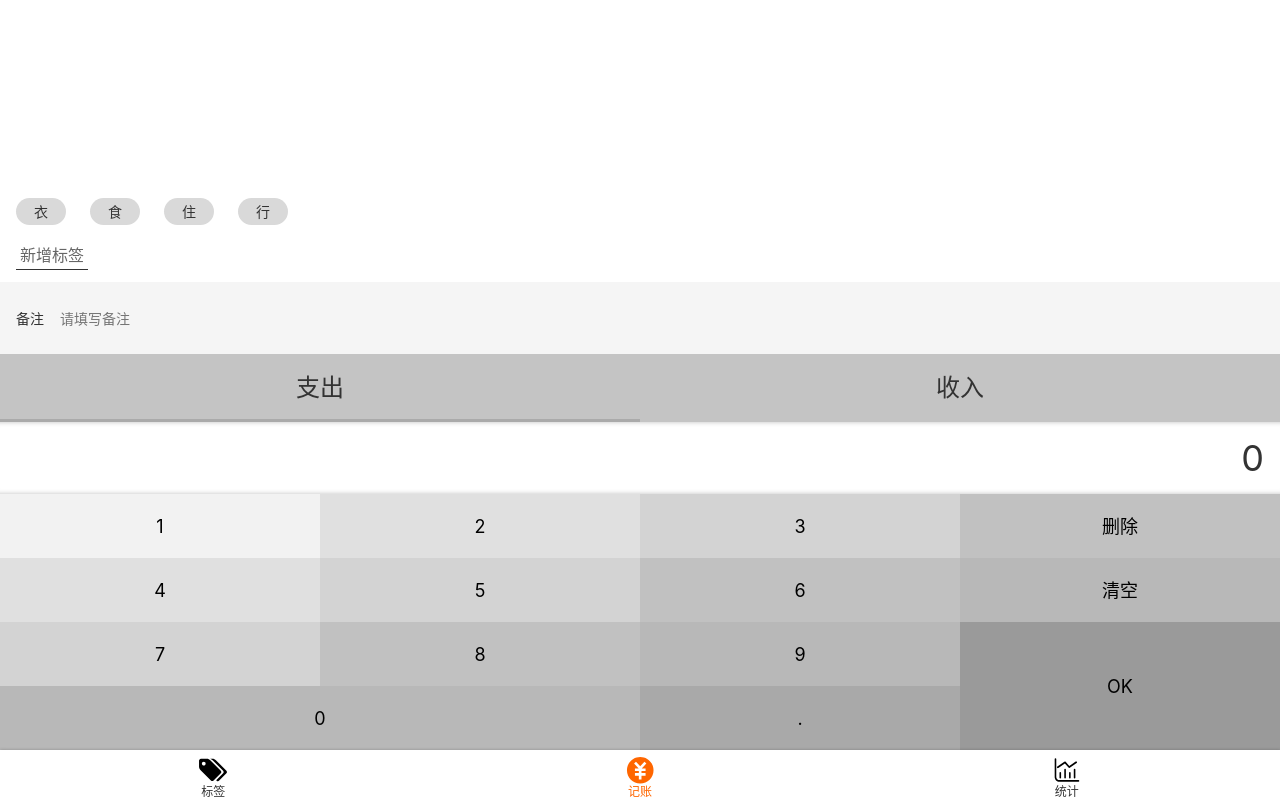
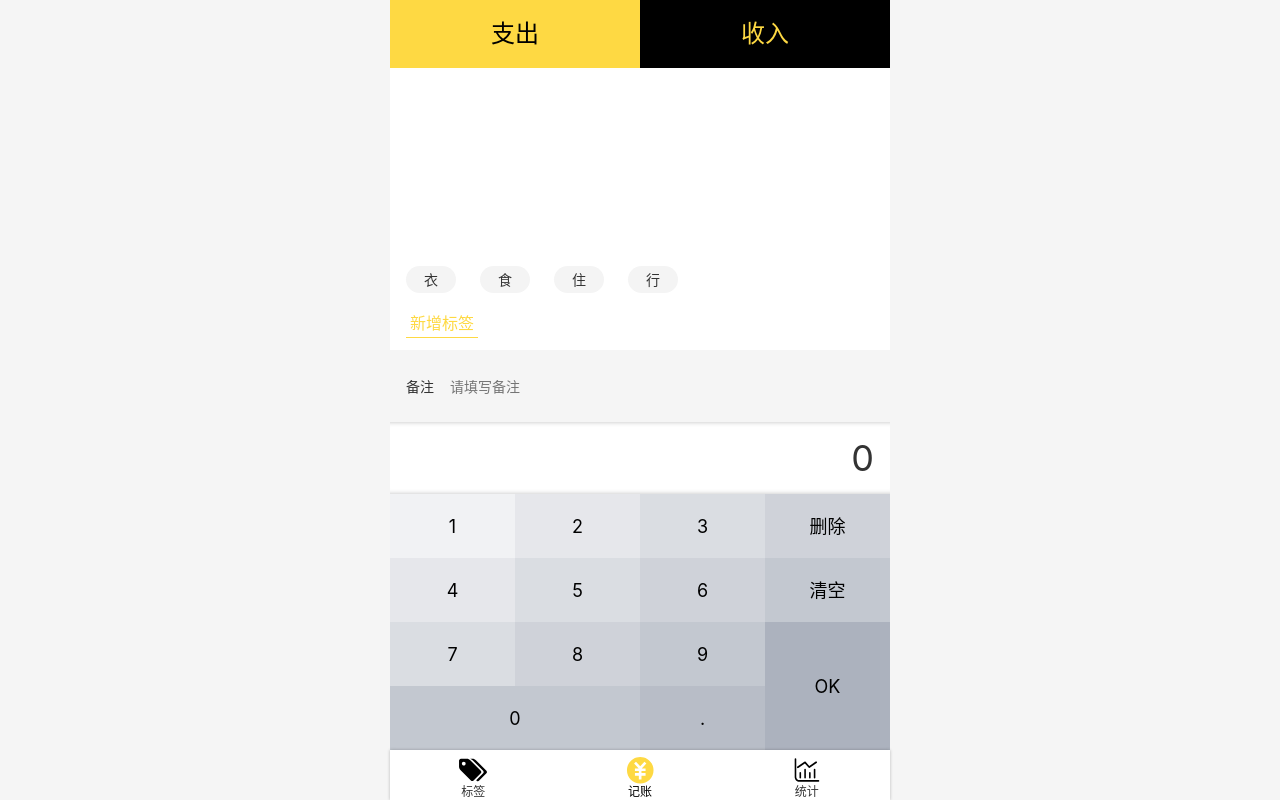
Before and after one commit to maple436/cuttle-money-react, a React app: page /#/money in a window 1280 px wide. Built offline with nearby package versions, Linux system fonts and the light colour scheme.

Commit message:
更改样式

```diff
--- a/src/App.tsx
+++ b/src/App.tsx
@@ -20,9 +20,8 @@ const AppWrapper = styled.div`
 
 function App() {
   window.onload=()=>{
-    return alert("请使用手机预览，体验更佳！！！")
+     return alert("请使用手机预览，体验更佳！！！")
   }
-console.log('fuck')
   return (
     <AppWrapper>
       <Router>
--- a/src/components/Button.tsx
+++ b/src/components/Button.tsx
@@ -2,7 +2,8 @@ import styled from 'styled-components';
 
 const Button = styled.button`
   font-size: 18px; border: none; padding: 8px 12px;
-  background: #f60; border-radius: 4px;
+   border-radius: 4px;
+   background: transparent;
   color: white;
 `;
 
--- a/src/components/Center.tsx
+++ b/src/components/Center.tsx
@@ -5,6 +5,9 @@ const Center = styled.div`
   justify-content: center;
   align-items: center;
   flex-direction: column;
+  //>button{
+  //  background: rgb(254,217,67);
+  //};
 `;
 
 export {Center}
--- a/src/components/Nav.tsx
+++ b/src/components/Nav.tsx
@@ -11,9 +11,9 @@ const NavWrapper = styled.nav`
   display: flex;
 
    >.selected{
-    color:#f60;
+    color:black;
     .icon{
-    fill:#f60;
+    fill:rgb(254,217,67);
     }
    }
     >.item{
--- a/src/index.scss
+++ b/src/index.scss
@@ -31,6 +31,8 @@ body {
   font-size:16px;
   line-height: 1.5;
   background: #f5f5f5;
+  max-width: 500px;
+  margin: 0 auto;
 }
 button,input{
   font: inherit;
--- a/src/views/Money.tsx
+++ b/src/views/Money.tsx
@@ -13,7 +13,7 @@ const MyLayout = styled(Layout)`
 `;
 
 const CategoryWrapper = styled.div`
-    background:#c4c4c4;
+    background:rgb(254,217,67);
 `;
 
 type Category = '-' | '+'
@@ -42,15 +42,16 @@ function Money() {
 
   return (
     <MyLayout scrollTop={9999}>
+      <CategoryWrapper>
+        <CategorySection value={selected.category}
+                         onChange={(category) => onChange({category})}/>
+      </CategoryWrapper>
       <TagsSection value={selected.tagIds}
                    onChange={tagIds => onChange({tagIds})}>
       </TagsSection>
       <NoteSection value={selected.note}
                    onChange={note => onChange({note})}/>
-      <CategoryWrapper>
-        <CategorySection value={selected.category}
-                         onChange={(category) => onChange({category})}/>
-      </CategoryWrapper>
+
       <NumberPadSection value={selected.amount}
                         onChange={(amount) => onChange({amount})}
                         onOk={submit}
--- a/src/views/Money/CategorySection.tsx
+++ b/src/views/Money/CategorySection.tsx
@@ -10,15 +10,11 @@ const Wrapper = styled.section`
             text-align:center;
             padding: 16px 0;
             position:relative;
-            &.selected::after{
-              content: '';
-              display:block;
-              height: 3px;
-              background: #aaa;
-              position:absolute;
-              bottom:0;
-              width: 100%;
-              left: 0;
+            background: black;
+            color:rgb(254,217,67);
+            &.selected{
+            background:rgb(254,217,67);
+            color:black;
             }
           }
         }
--- a/src/views/Money/NumberPadSection/Wrapper.tsx
+++ b/src/views/Money/NumberPadSection/Wrapper.tsx
@@ -13,37 +13,38 @@ const Wrapper = styled.section`
                       inset 0 5px 5px -5px rgba(0,0,0,0.25);
         }
         > .pad{
+
           > button{
             font-size: 18px; float: left; width: 25%; height: 64px; border: none;
             &.ok{ height: 128px; float: right; }
             &.zero{ width: 50%; }
             &:nth-child(1){
-              background:#f2f2f2;
+              background:rgb(241,242,244);
             }
             &:nth-child(2),
             &:nth-child(5) {
-              background:#E0E0E0;
+              background:rgb(230,231,235);
             }
             &:nth-child(3),
             &:nth-child(6),
             &:nth-child(9) {
-              background:#D3D3D3;
+              background:rgb(218,221,226);
             }
             &:nth-child(4),
             &:nth-child(7),
             &:nth-child(10) {
-              background:#C1C1C1;
+              background:rgb(207,210,217);
             }
             &:nth-child(8),
             &:nth-child(11),
             &:nth-child(13) {
-              background:#B8B8B8;
+              background:rgb(195,200,208);
             }
             &:nth-child(12) {
-              background:#9A9A9A;
+              background:rgb(172,178,190);
             }
             &:nth-child(14) {
-              background:#A9A9A9;
+              background:rgb(184,189,199);
             }
           }
         }
--- a/src/views/Money/TagsSection.tsx
+++ b/src/views/Money/TagsSection.tsx
@@ -14,15 +14,15 @@ const Wrapper = styled.section`
         > ol {
              margin: 0 -12px;
            > li{
-               background: #D9D9D9;
+               background: rgb(244,244,244);
                border-radius: 18px;
                display:inline-block;
                padding: 3px 18px;
                font-size: 14px;
                margin: 8px 12px;
                &.selected{
-                  background: #f60;
-                  color:white;
+                  background: rgb(254,217,67);
+                  color:black;
            }
         }
       }
@@ -31,8 +31,8 @@ const Wrapper = styled.section`
             background:none;
             border: none;
             padding: 2px 4px;
-            border-bottom: 1px solid #333;
-            color: #666;
+            border-bottom: 1px solid rgb(254,217,67);
+            color: rgb(254,217,67);
             margin-top: 8px;
           }
 
--- a/src/views/Statistics.tsx
+++ b/src/views/Statistics.tsx
@@ -7,7 +7,7 @@ import day from 'dayjs';
 import {useTags} from '../hooks/useTags';
 
 const CategoryWrapper = styled.div`
-  background:white;
+  background:rgb(254,217,67);
 `;
 
 const Header = styled.h3`
@@ -19,7 +19,8 @@ const Header = styled.h3`
 const Item = styled.div`
   display:flex;
   justify-content: space-between;
-  background: white;
+  margin-bottom: 2px;
+  background: rgba(254,217,67,0.6);
   font-size: 18px;
   line-height: 20px;
   padding: 10px 16px;
@@ -59,7 +60,7 @@ function Statistics(){
                          onChange={value => setCategory(value)}/>
       </CategoryWrapper>
       {array.map(([date, records]) => <div>
-        <Header>
+        <Header >
           {date}
         </Header>
         <div>
--- a/src/views/Tag.tsx
+++ b/src/views/Tag.tsx
@@ -33,6 +33,11 @@ const Span = styled.span`
   font-size: 24px;
   color: #ff6600;
 `;
+const ButtonWrapper=styled.div`
+    >button{
+      background:red;
+    }
+`
 
 const Tag: React.FC = () => {
   const {findTag, updateTag, deleteTag} = useTags();
@@ -52,9 +57,11 @@ const Tag: React.FC = () => {
         <Space/>
         <Space/>
         <Space/>
-        <Button onClick={() => {
-          deleteTag(tag.id);
-        }}>删除标签</Button>
+        <ButtonWrapper>
+          <Button onClick={() => {
+            deleteTag(tag.id);
+          }}>删除标签</Button>
+        </ButtonWrapper>
       </Center>
     </div>
   );
--- a/src/views/Tags.tsx
+++ b/src/views/Tags.tsx
@@ -26,7 +26,11 @@ const TagList = styled.ol`
   }
 `;
 
-
+const ButtonWrapper=styled.div`
+    >button{
+      background: rgb(254,217,67);
+    }
+`
 
 function Tags() {
   const {tags,addTag}=useTags();
@@ -47,7 +51,10 @@ function Tags() {
         <Space/>
         <Space/>
         <Space/>
-        <Button onClick={addTag}>新增标签</Button>
+        <ButtonWrapper>
+          <Button onClick={addTag} className="button">新增标签</Button>
+        </ButtonWrapper>
+
       </Center>
     </Layout>
   );
```
